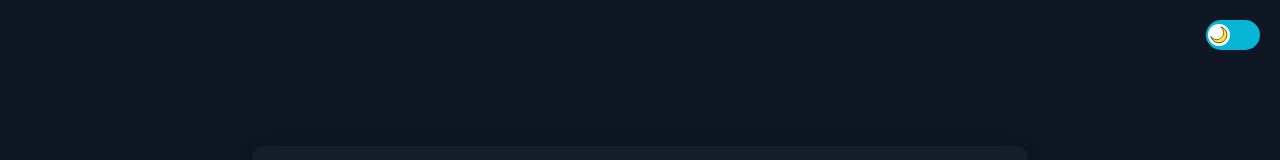
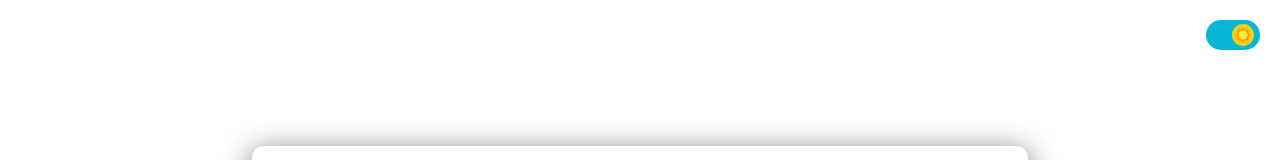
Before and after one commit to Asgarhub/asgarhub.github.io, a plain HTML site: page index.html in a window 1280 px wide. Shown: the top 160 px of the page. Drawn offline with Linux system fonts and the light colour scheme.

Commit message:
Add files via upload

```diff
--- a/index.html
+++ b/index.html
@@ -39,14 +39,19 @@
       const btn = document.getElementById('theme-switch');
       const icon = document.getElementById('theme-icon');
 
-      icon.src = 'icons/moon.svg';
-      let darkMode = true;
+      // Detect user's system preference
+      let darkMode = window.matchMedia && window.matchMedia('(prefers-color-scheme: dark)').matches;
 
+      // Apply initial mode
+      document.body.classList.toggle('light-mode', !darkMode);
+      icon.src = darkMode ? 'icons/moon.svg' : 'icons/sun.svg';
+
+      // Toggle mode on button click
       btn.addEventListener('click', () => {
         darkMode = !darkMode;
         document.body.classList.toggle('light-mode', !darkMode);
 
-        // switch icon src
+        // Switch icon
         icon.src = darkMode ? 'icons/moon.svg' : 'icons/sun.svg';
       });
     </script>
```
